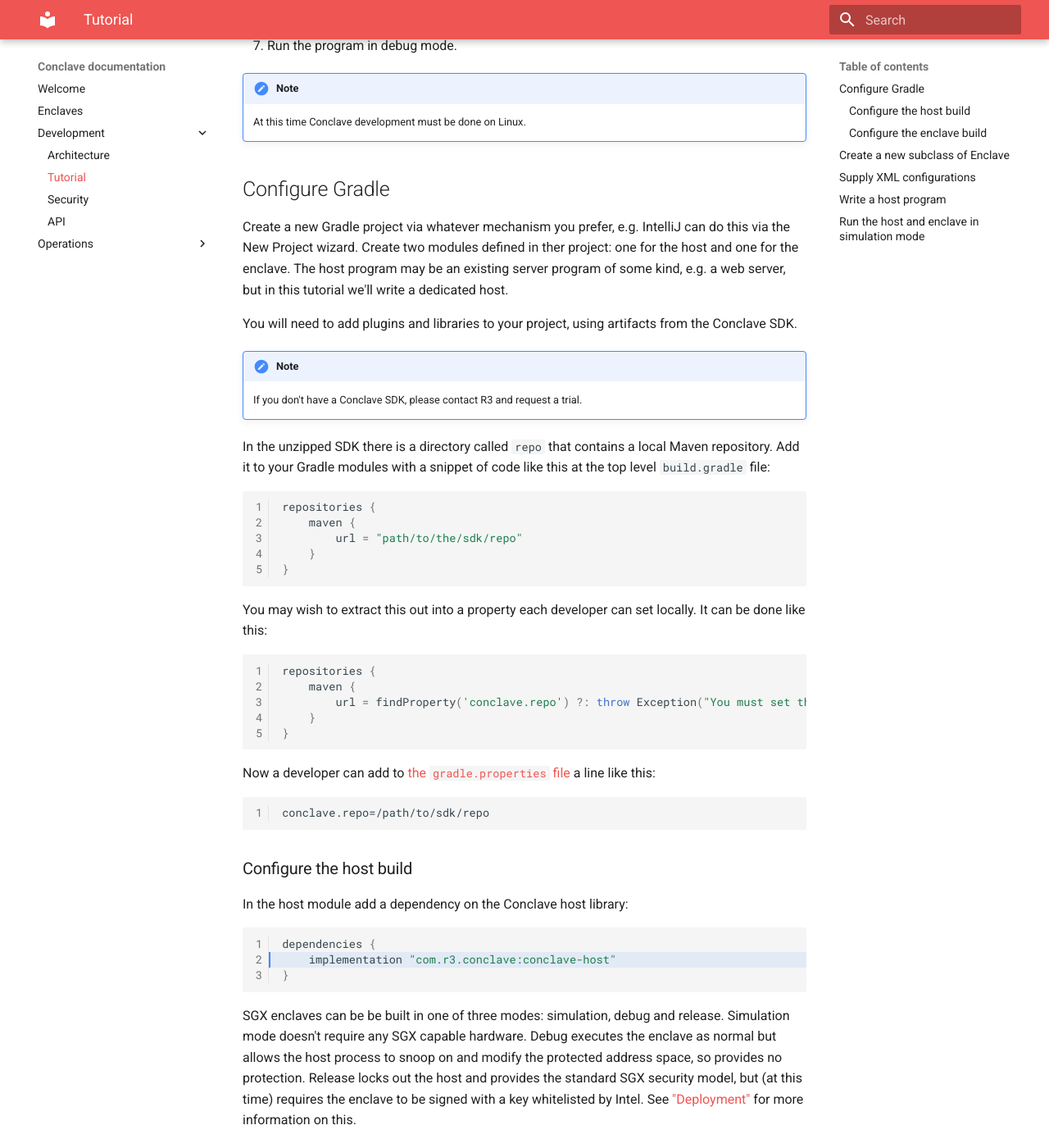
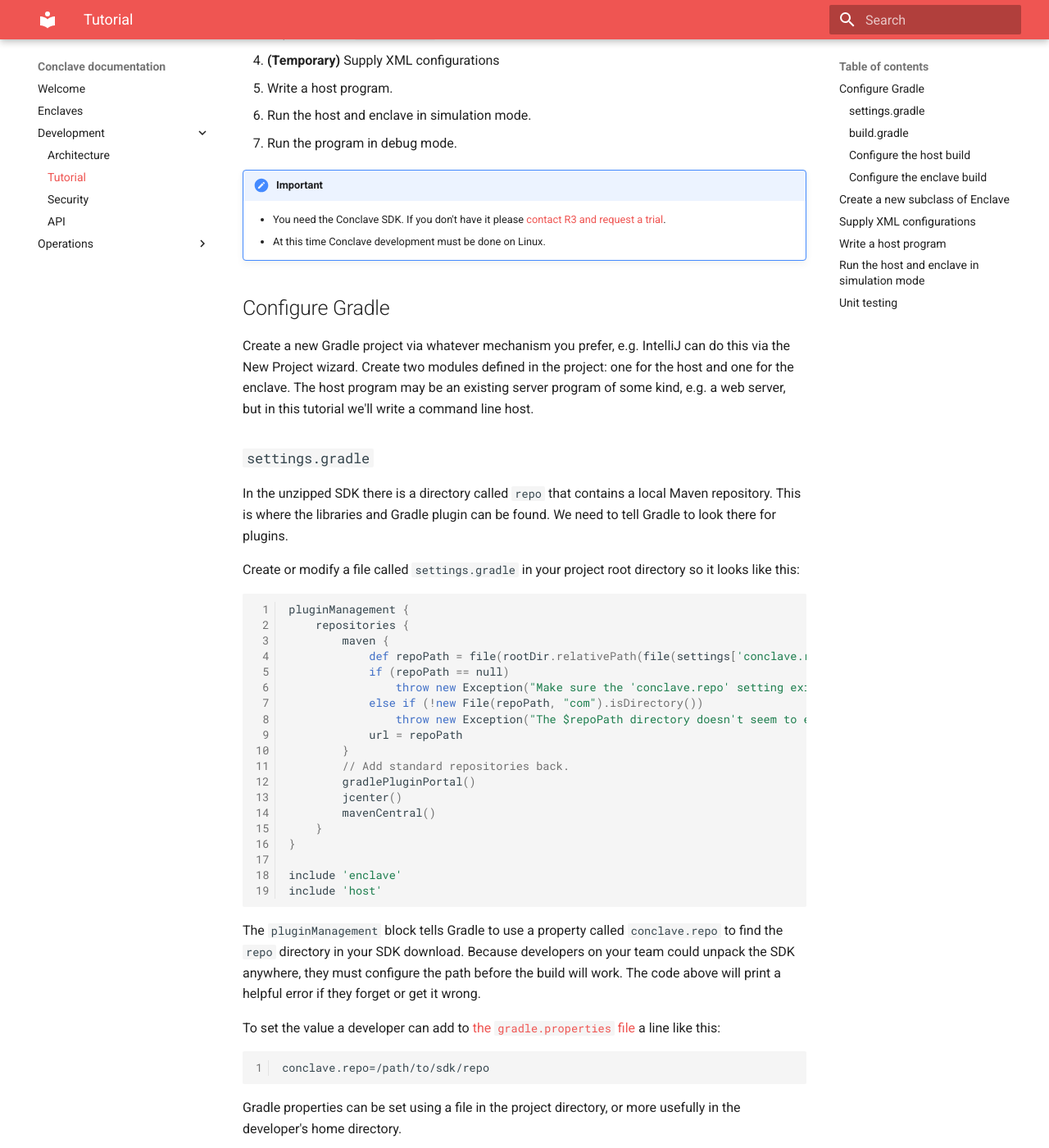
Before and after one commit to R3Conclave/conclave-core-sdk, an MkDocs documentation site: the page built from docs/docs/tutorial.md, in a window 1280 px wide and 1400 px high, scrolled down 483 px. Shown: the whole window at 82% size. Built offline with MkDocs 1.6.1 and Material for MkDocs 9.7.7, drawn with Linux system fonts in a browser that asks for light colours; some of the changed text lies outside the part shown.

Commit message:
SDK docs++

````diff
--- a/docs/docs/tutorial.md
+++ b/docs/docs/tutorial.md
@@ -1,10 +1,14 @@
 # First enclave
 
-!!! tip
+!!! note
 
     This tutorial assumes you've read and understood the [conceptual overview](enclaves.md).
 
-We'll go through these steps to make an enclave:
+You can find a **sample app** in the `hello-world` directory of your SDK. You can use this app as a template
+for your own if you want a quick start, or follow the instructions below to add Conclave to an existing project.
+It's recommended to read the tutorial in all cases so you understand what the code is doing.
+
+We'll do these things to make our own version of the hello enclave:
 
 1. Configure Gradle. At this time Conclave projects must use Gradle as their build system.
 2. Create a new subclass of [`Enclave`](api/com/r3/conclave/enclave/Enclave.html)
@@ -23,50 +27,85 @@
       Update as API is completed.
 -->
 
-!!! note
+!!! important
 
-    At this time Conclave development must be done on Linux.
+    * You need the Conclave SDK. If you don't have it please [contact R3 and request a trial](https://www.conclave.net).
+    * At this time Conclave development must be done on Linux.
 
 ## Configure Gradle
 
 Create a new Gradle project via whatever mechanism you prefer, e.g. IntelliJ can do this via the New Project wizard.
-Create two modules defined in ther project: one for the host and one for the enclave. The host program may be an
-existing server program of some kind, e.g. a web server, but in this tutorial we'll write a dedicated host.
+Create two modules defined in the project: one for the host and one for the enclave. The host program may be an
+existing server program of some kind, e.g. a web server, but in this tutorial we'll write a command line host.
 
-You will need to add plugins and libraries to your project, using artifacts from the Conclave SDK.
+### `settings.gradle`
 
-!!! note
-    If you don't have a Conclave SDK, please contact R3 and request a trial.
+In the unzipped SDK there is a directory called `repo` that contains a local Maven repository. This is where the libraries
+and Gradle plugin can be found. We need to tell Gradle to look there for plugins.
 
-In the unzipped SDK there is a directory called `repo` that contains a local Maven repository. Add it to your Gradle
-modules with a snippet of code like this at the top level `build.gradle` file:
+Create or modify a file called `settings.gradle` in your project root directory so it looks like this:
 
 ```groovy
-repositories {
-    maven {
-        url = "path/to/the/sdk/repo"
+pluginManagement {
+    repositories {
+        maven {
+            def repoPath = file(rootDir.relativePath(file(settings['conclave.repo'])))
+            if (repoPath == null)
+                throw new Exception("Make sure the 'conclave.repo' setting exists in gradle.properties, or your \$HOME/gradle.properties file. See the Conclave tutorial on https://docs.conclave.net")
+            else if (!new File(repoPath, "com").isDirectory())
+                throw new Exception("The $repoPath directory doesn't seem to exist or isn't a Maven repository; it should be the SDK 'repo' subdirectory. See the Conclave tutorial on https://docs.conclave.net")
+            url = repoPath
+        }
+        // Add standard repositories back.
+        gradlePluginPortal()
+        jcenter()
+        mavenCentral()
     }
 }
+
+include 'enclave'
+include 'host'
 ```
 
-You may wish to extract this out into a property each developer can set locally. It can be done like this:
+The `pluginManagement` block tells Gradle to use a property called `conclave.repo` to find the `repo` directory
+in your SDK download. Because developers on your team could unpack the SDK anywhere, they must configure the path
+before the build will work. The code above will print a helpful error if they forget or get it wrong.
 
-```groovy
-repositories {
-    maven {
-        url = findProperty('conclave.repo') ?: throw Exception("You must set the property conclave.path in your gradle.properties file.")
-    }
-}
-```
-
-Now a developer can add to [the `gradle.properties` file](https://docs.gradle.org/current/userguide/organizing_gradle_projects.html#declare_properties_in_gradle_properties_file)
+To set the value a developer can add to [the `gradle.properties` file](https://docs.gradle.org/current/userguide/organizing_gradle_projects.html#declare_properties_in_gradle_properties_file)
 a line like this:
 
 ```
 conclave.repo=/path/to/sdk/repo
 ```
 
-<!--- TODO: Check these instructions actually work -->
+Gradle properties can be set using a file in the project directory, or more usefully in the developer's home directory.
+
+### `build.gradle`
+
+Add the following code to your root `build.gradle` file to import the repository and
+load the enclave Gradle plugin:
+
+```groovy
+plugins {
+    id 'com.r3.sgx.enclave' version '2.0-nightly-224-g32e160dbae' apply false
+}
+
+subprojects {
+    repositories {
+        maven {
+            url = rootProject.file(findProperty("conclave.repo"))
+        }
+        mavenCentral()
+    }
+}
+```
+
+This will ensure the SDK repository can be found in both `enclave` and `host` projects. The `plugin` block tells
+Gradle to load but not integrate the enclave plugin.
+
+!!! warning
+    Although tempting to load and apply the plugin in the enclave module only, this can cause trouble with Gradle.
+    Loading the plugin without applying it like in the above example avoids the issue.
 
 ### Configure the host build
 
@@ -102,8 +143,6 @@
 This says that at runtime (but not compile time) the enclave must be on the classpath, and configures dependencies to
 respect the three different variants of the enclave.
 
-<!--- TODO: fat jar? -->
-
 ### Configure the enclave build
 
 Add the Conclave Gradle plugin:
@@ -126,7 +165,7 @@
 subclass of [`Enclave`](/api/com/r3/conclave/enclave/Enclave.html) and we'll write it in a moment. The name of the
 class must be specified in the JAR manifest like this, so Conclave can find it:
 
-```groovy
+```groovy hl_lines="3"
 jar {
     manifest {
         attributes("Enclave-Class": "com.superfirm.enclave.MyEnclave")    // CHANGE THIS NAME!
@@ -134,24 +173,37 @@
 }
 ```
 
+And with that, we're done configuring the build.
+
 ## Create a new subclass of `Enclave`
 
 Create your enclave class:
 
-```kotlin
-package com.superfirm.enclave
+```java
+package com.superfirm.enclave;   // CHANGE THIS
 
-class MyEnclave : EnclaveCall, Enclave() {
-    override fun invoke(bytes: ByteArray): ByteArray? {
-        return bytes.reversedArray()
+import com.r3.conclave.common.enclave.EnclaveCall;
+import com.r3.conclave.enclave.Enclave;
+
+/**
+ * Simply reverses the bytes that are passed in.
+ */
+public class ReverseEnclave extends Enclave implements EnclaveCall {
+    @Override
+    public byte[] invoke(byte[] bytes) {
+        byte[] result = new byte[bytes.length];
+        for (int i = 0; i < bytes.length; i++)
+            result[i] = bytes[bytes.length - 1 - i];
+        return result;
     }
 }
 ```
 
-The `Enclave` class by itself doesn't support direct communication with the host. This is because sometimes you
-don't need that and shouldn't have to implement message handlers. In this case we'll use that functionality because
-it's a good place to start learning, so we also implement the `EnclaveCall` interface. There's one method we must
-supply: `invoke` which takes a byte array and optionally returns a byte array back. Here we just reverse the contents.
+The `Enclave` class by itself doesn't require you to support direct communication with the host. This is because
+sometimes you don't need that and shouldn't have to implement message handlers. In this case we'll use that
+functionality because it's a good place to start learning, so we also implement the `EnclaveCall` interface.
+There's one method we must supply: `invoke` which takes a byte array and optionally returns a byte array back. Here
+we just reverse the contents.
 
 !!! tip
     In a real app you would use the byte array to hold serialised data structures. You can use whatever data formats you
@@ -204,13 +256,40 @@
 
 It's easy to load then pass data to and from an enclave:
 
-```kotlin
-fun main() {
-    val host: EnclaveHost = EnclaveHost.loadFromResources("com.superfirm.enclave.MyEnclave", EnclaveMode.SIMULATION)
-    host.start()
-    host.use {
-        val answer: ByteArray = host.callEnclave("Hello World!".toBytes())
-        println(String(answer))
+```java
+/**
+ * This class demonstrates how to load an enclave and exchange byte arrays with it.
+ */
+public class Host {
+    public static void main(String[] args) throws InvalidEnclaveException {
+        // We start by loading the enclave using EnclaveHost, and passing the class name of the Enclave subclass
+        // that we defined in our enclave module.
+        EnclaveHost enclave = EnclaveHost.load("com.superfirm.enclave.ReverseEnclave");   // CHANGE THIS
+        // Start it up.
+        enclave.start();
+        try {
+            // !dlrow olleH      :-)
+            System.out.println(callEnclave(enclave,  "Hello world!"));
+        } finally {
+            // We make sure the .close() method is called on the enclave no matter what.
+            //
+            // This doesn't actually matter in such a tiny hello world sample, because the enclave will be unloaded by
+            // the kernel once we exit like any other resource. It's just here to remind you that an enclave must be
+            // explicitly unloaded if you need to reinitialise it for whatever reason, or if you need the memory back.
+            //
+            // Don't load and unload enclaves too often as it's quite slow.
+            enclave.close();
+        }
+    }
+
+    public static String callEnclave(EnclaveHost enclave, String input) {
+        // We'll convert strings to bytes and back.
+        final byte[] inputBytes = input.getBytes();
+
+        // Enclaves in general don't have to give bytes back if we send data, but in our case we know it always
+        // will so we can just assert it's non-null here.
+        final byte[] outputBytes = Objects.requireNonNull(enclave.callEnclave(inputBytes));
+        return new String(outputBytes);
     }
 }
 ```
@@ -225,7 +304,7 @@
 as in the above example. Treat the enclave like any other expensive resource and keep it around for as long as you
 might need it.
 
-Once we started the enclave, we call it, passing in a string as bytes. The enclave will reverse it and we'll print out
+Once we started the enclave, we call it passing in a string as bytes. The enclave will reverse it and we'll print out
 the answer.
 
 !!! tip
@@ -258,3 +337,9 @@
 The measurement is reported in an `EnclaveInstanceInfo` remote attestation structure (see [enclaves](enclaves.md) for
 a discussion of remote attestation). Everyone should be able to get the exact same value when doing the build, so in
 this way your users can audit the contents of a remote enclave over the network.
+
+## Unit testing
+
+In the unit tests you can just load and invoke the enclave as normal. Future versions of Conclave will provide mocked
+out APIs so the enclave logic can be tested without involving the real SGX build process, for cross platform portability
+and speed.
````
Also changed, not shown: other parts of docs/docs/tutorial.md (+4 -2 lines), docs/docs/index.md (+2 -2 lines), 2 other files.
